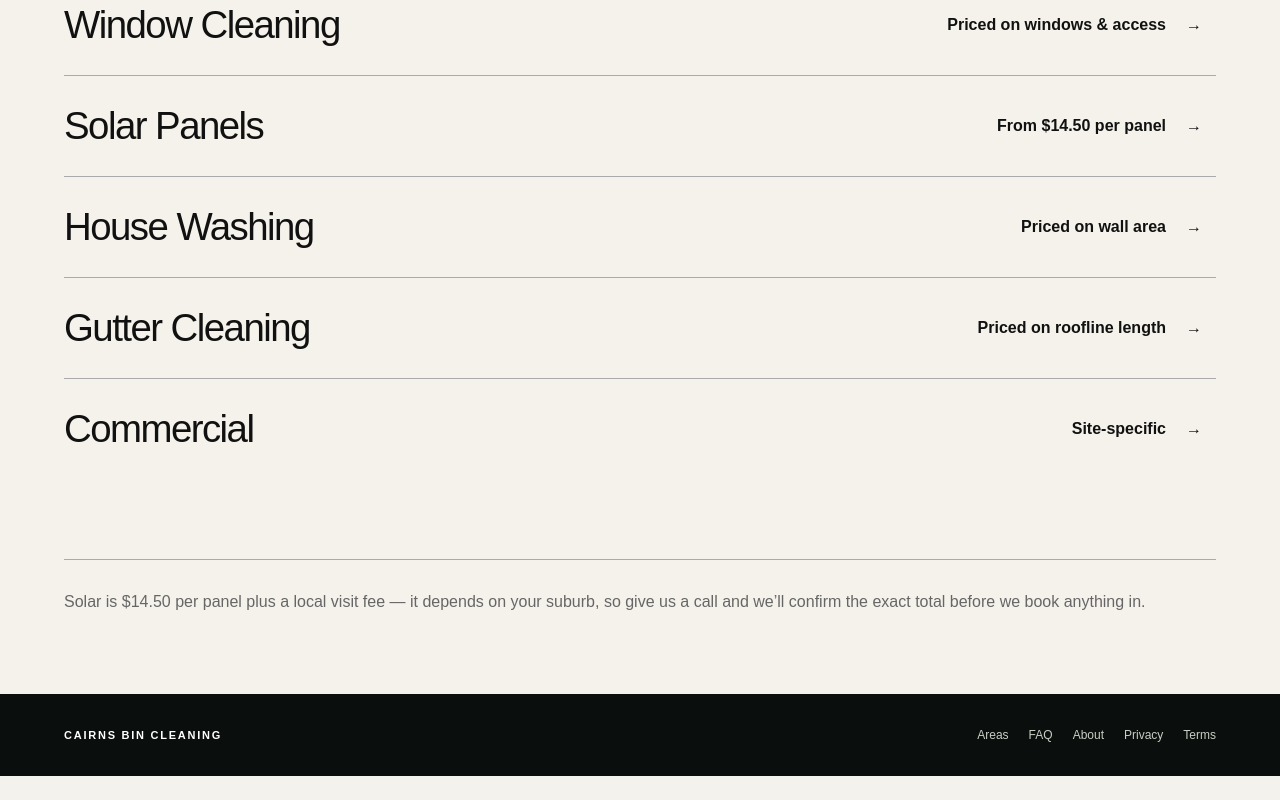
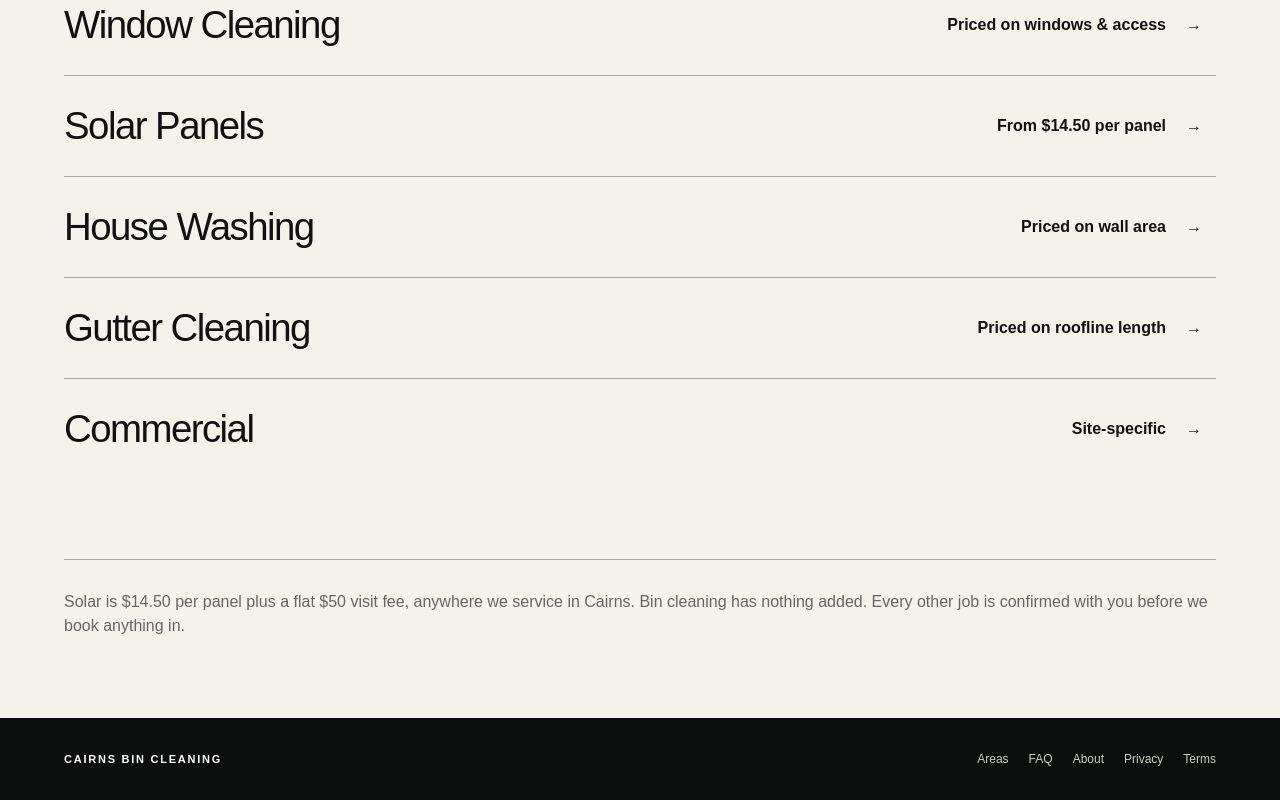
Before and after one commit to CairnsBinCleaning/CBC, a Next.js app: page /prices in a window 1280 px wide. Shown: the part 889-1689 px from the top of the page. Before the commit the page ends 1665 px from the top, so only its background shows below. Built offline with nearby package versions, Linux system fonts and the light colour scheme; no server answers.

Commit message:
Prices page: visit fee is a flat $50

```diff
--- a/app/prices/page.tsx
+++ b/app/prices/page.tsx
@@ -40,9 +40,10 @@ export default function Prices() {
         ))}
       </section>
       <p className="priceNote">
-        Solar is $14.50 per panel plus a local visit fee — it
-        depends on your suburb, so give us a call and we’ll
-        confirm the exact total before we book anything in.
+        Solar is $14.50 per panel plus a flat $50 visit fee,
+        anywhere we service in Cairns. Bin cleaning has nothing
+        added. Every other job is confirmed with you before we
+        book anything in.
       </p>
 
       <footer className="service-footer">
```
